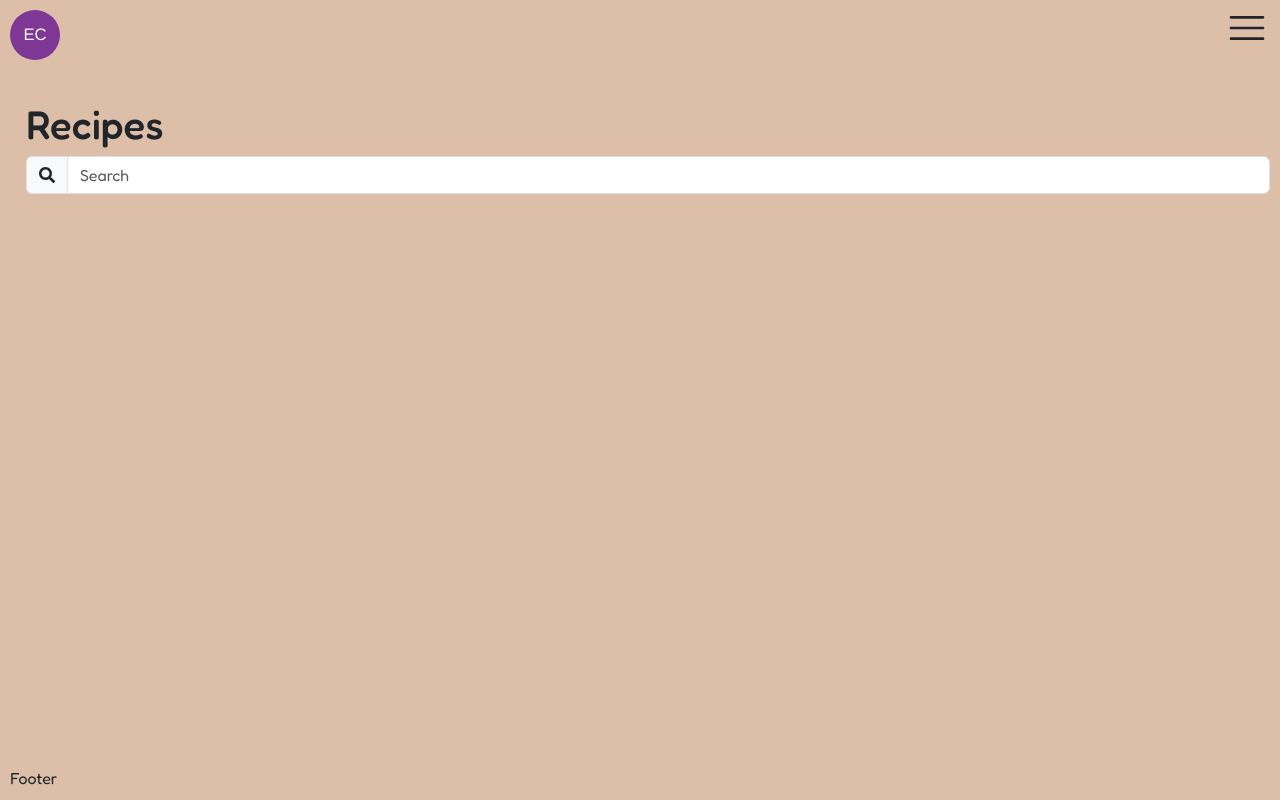
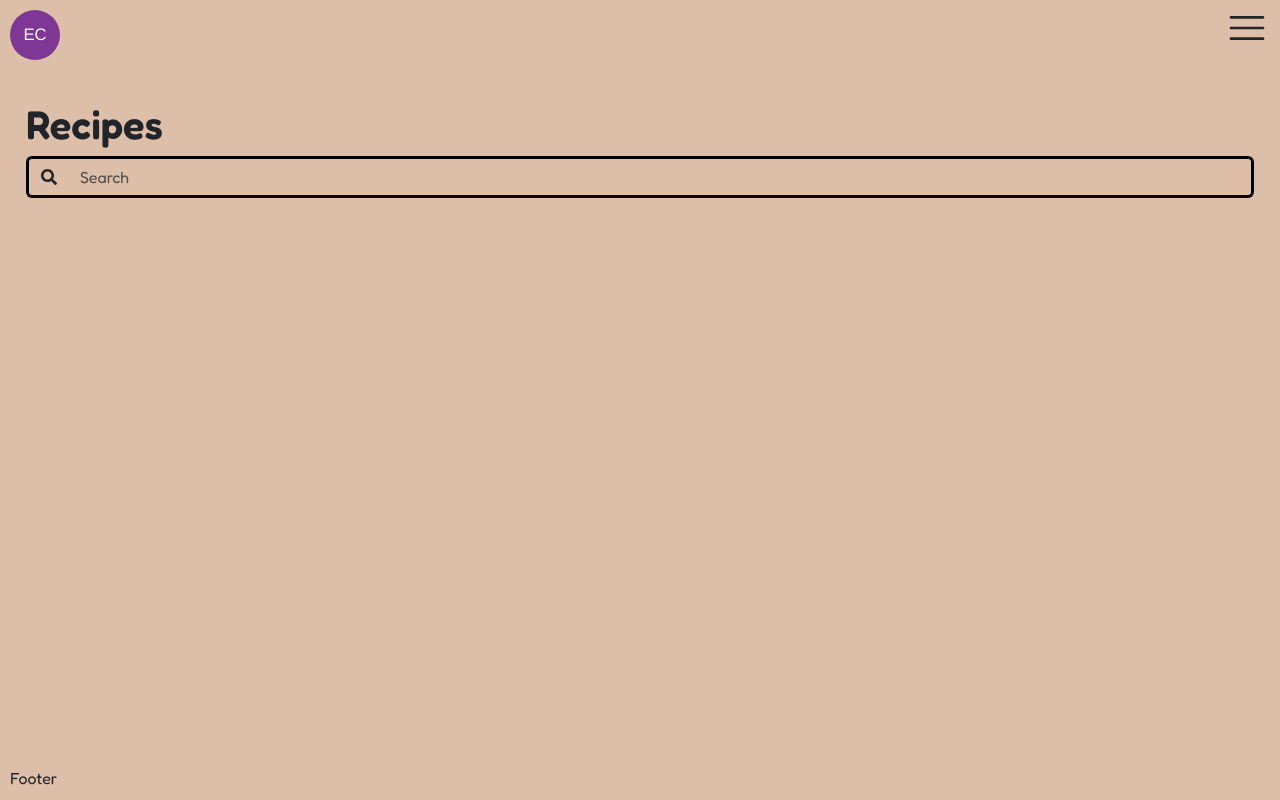
Before and after one commit to dorothyynwong/family-meal-planner, a React (Create React App) app in the folder frontend/: page /recipes in a window 1280 px wide. Built offline with nearby package versions, Linux system fonts and the light colour scheme; a web font is replaced by a local one.

Commit message:
debugged styles are different sometimes

```diff
--- a/frontend/src/App.tsx
+++ b/frontend/src/App.tsx
@@ -1,5 +1,5 @@
 import './App.scss'
-import 'bootstrap/dist/css/bootstrap.min.css';
+// import 'bootstrap/dist/css/bootstrap.min.css';
 import {BrowserRouter as Router, Routes, Route} from 'react-router-dom';
 import Home from './Home';
 import Layout from './Components/Layout/Layout';
--- a/frontend/src/Components/Layout/Layout.scss
+++ b/frontend/src/Components/Layout/Layout.scss
@@ -22,6 +22,7 @@
 	grid-column:1/4;
 	grid-row:2/3;
 	padding-top: 5vh;
+	padding-right: 2vh;
 	padding-left: 2vh;
 }
 .side-menu {
--- a/frontend/src/Components/SearchBar/SearchBar.scss
+++ b/frontend/src/Components/SearchBar/SearchBar.scss
@@ -5,7 +5,24 @@
     height: 16px;
 }
 
+.search-icon-box {
+    background-color: $background-color;
+    border-top: 3px solid black;
+    border-left: 3px solid black;
+    border-right: 0;
+    border-bottom: 3px solid black;
+}
+
 .search-box {
     background-color: $background-color;
-    border: 1px solid black;
+    border-top: 3px solid black;
+    border-right: 3px solid black;
+    border-left: 0;
+    border-bottom: 3px solid black;
+    &:focus {
+        background-color: $background-color;
+        outline: none;
+        border-color: black;
+        box-shadow: none;
+      }
 }
--- a/frontend/src/Components/SearchBar/SearchBar.tsx
+++ b/frontend/src/Components/SearchBar/SearchBar.tsx
@@ -6,7 +6,7 @@ const SearchBar: React.FC = () => {
     return (
         <>
             <InputGroup className="mb-3">
-                <InputGroup.Text className="search-box" id="basic-addon1">
+                <InputGroup.Text className="search-icon-box" id="basic-addon1">
                     <FaSearch className="search-icon" />
                 </InputGroup.Text>
 
--- a/frontend/src/index.tsx
+++ b/frontend/src/index.tsx
@@ -1,9 +1,9 @@
 import React from 'react';
 import ReactDOM from 'react-dom/client';
+import './Styles/global.scss';
 import './index.scss';
 import App from './App';
 import reportWebVitals from './reportWebVitals';
-import './Styles/global.scss';
 
 const root = ReactDOM.createRoot(
   document.getElementById('root') as HTMLElement
--- a/frontend/src/styles/global.scss
+++ b/frontend/src/styles/global.scss
@@ -12,3 +12,7 @@ html, body {
     font-family: $font-family-base;
     height: 100%;
 }
+
+h1 {
+    font-weight: $font-weight-bold;
+}
```
